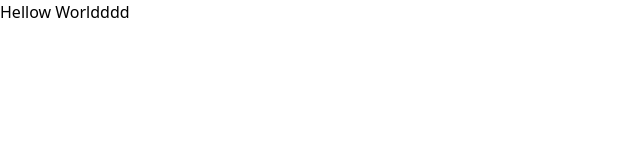
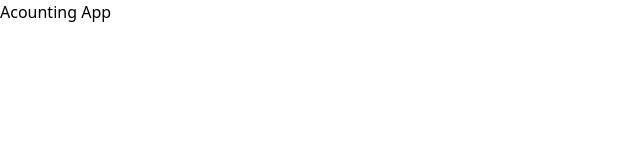
Before and after one commit to SobhanSoqandi/Acounting-app, a React (Vite) app: page / in a window 1280 px wide. Shown: the top 160 px of the page, without its empty margins (0-640 px from the left). Built offline with nearby package versions, Linux system fonts and the light colour scheme.

Commit message:
Update all files

```diff
--- a/src/App.jsx
+++ b/src/App.jsx
@@ -4,13 +4,12 @@ import './App.css'
 
 function App() {
 
-  const [ number , setNumber ] = useState(1);
 
   return (
     <>
 
 
-<h1> Hellow Worldddd </h1>
+<h1> Acounting App </h1>
 
     </>
   )
```
